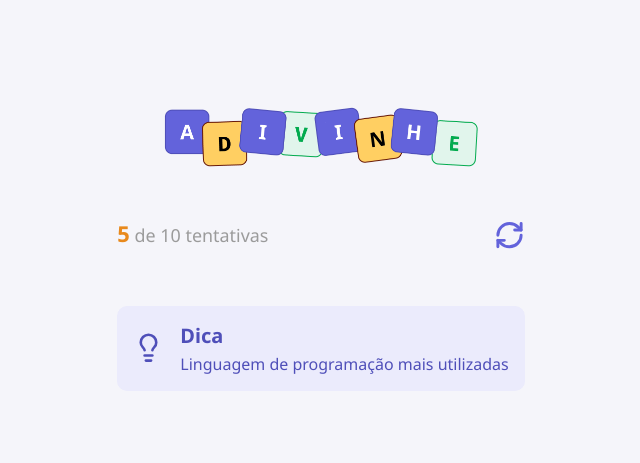
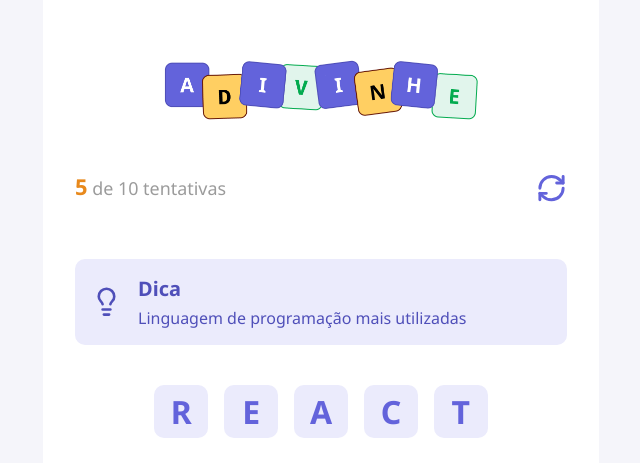
Before and after one commit to devpabloh/projeto-jogo-da-adivinhacao, a React (Vite) app in the folder jogoAdivinhacao/: page / in a window 1280 px wide. Shown: the part 151-614 px from the top of the page, without its empty margins (319-959 px from the left). Built offline with nearby package versions, Linux system fonts and the light colour scheme.

Commit message:
feat: Criando o componente letter, que vai receber as letras e estilizando o main do arquivo app.tsx

```diff
--- a/jogoAdivinhacao/src/App.tsx
+++ b/jogoAdivinhacao/src/App.tsx
@@ -2,6 +2,7 @@ import styles from './app.module.css'
 
 /* Components */
 import { Header } from './components/Header'
+import { Letters } from './components/Letters'
 import { Tip } from './components/Tip'
 
 function App() {
@@ -14,6 +15,13 @@ function App() {
       <main>
         <Header current={5} max={10} onRestart={handleRestartGame}/>
         <Tip tip='Linguagem de programação mais utilizadas'/>
+        <div className={styles.word}>
+          <Letters value="r"/>
+          <Letters value="e"/>
+          <Letters value="a"/>
+          <Letters value="c"/>
+          <Letters value="t"/>
+        </div>
       </main>
     </div>
   )
--- a/jogoAdivinhacao/src/app.module.css
+++ b/jogoAdivinhacao/src/app.module.css
@@ -6,3 +6,24 @@
   justify-content: center;
   align-items: center;
 }
+
+.container main {
+  width: 556px;
+  /* display: flex;
+  flex-direction: column; */
+
+  background-color: #ffffff;
+  padding: 2rem;
+  padding-top: 4.5rem;
+  border-radius: 0.75rem;
+}
+
+.word{
+  width: 100%;
+
+  display: flex;
+  justify-content: center;
+  flex-wrap: wrap;
+  gap: 1rem;
+  margin: 2.5rem 0;
+}
--- /dev/null
+++ b/jogoAdivinhacao/src/components/Letters/index.tsx
@@ -0,0 +1,13 @@
+import styles from "./styles.module.css"
+
+type Props = {
+    value?: string
+}
+
+export function Letters ({value = ""}:Props){
+    return (
+        <div className={styles.letter}>
+            <span>{value}</span>
+        </div>
+    )
+}
--- /dev/null
+++ b/jogoAdivinhacao/src/components/Letters/styles.module.css
@@ -0,0 +1,17 @@
+.letter{
+    width: 3.37rem;
+    height: 3.37rem;
+
+    border-radius: 0.62rem;
+
+    background-color: #ebebfc;
+    color: #6363db;
+
+    text-transform: uppercase;
+    font-size: 2rem;
+    font-weight: 700;
+
+    display: flex;
+    align-items: center;
+    justify-content: center;
+}
```
